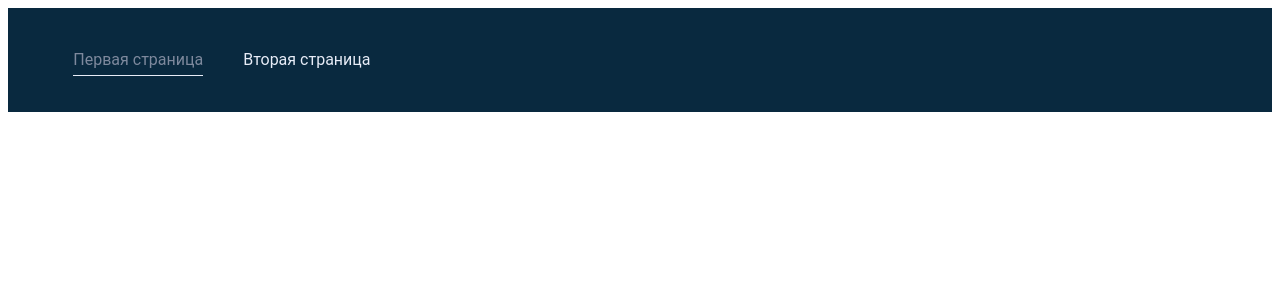
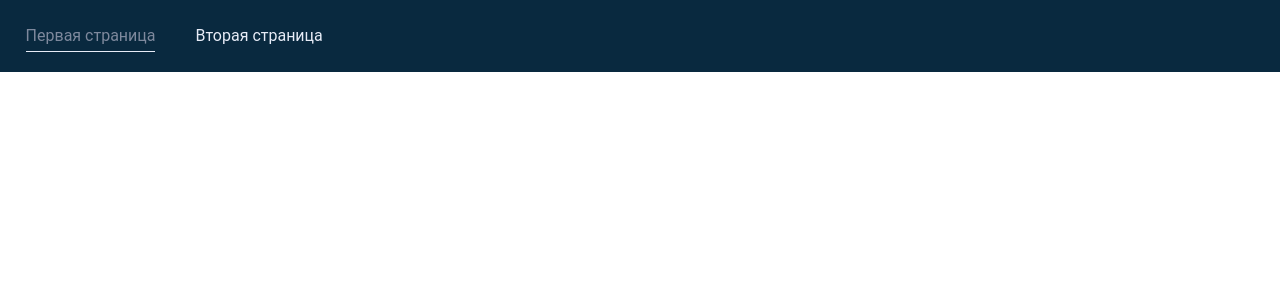
Before and after one commit to SergeiKachenia/Lorem-Ipsum-Team-landing, a React (Create React App) app: page / in a window 1280 px wide. Shown: the top 300 px of the page. Built offline with nearby package versions, Linux system fonts and the light colour scheme.

Commit message:
fix: resolve

```diff
--- a/public/styles.css
+++ b/public/styles.css
@@ -2,6 +2,29 @@ html {
   scroll-behavior: smooth;
   line-height: 1.15; /* 1 */
   -webkit-text-size-adjust: 100%; /* 2 */
+}
+body {
+  margin: 0;
+
+  font-family: -apple-system, 'Roboto', sans-serif;
+
+  background-color: #fff;
+
+  -webkit-font-smoothing: antialiased;
+  -moz-osx-font-smoothing: grayscale;
+}
+
+* {
+  box-sizing: border-box;
+  margin: 0;
+  padding: 0;
+}
+
+main {
+  display: block;
+}
+code {
+  font-family: 'Roboto', sans-serif;
 }
 
 a {
```
